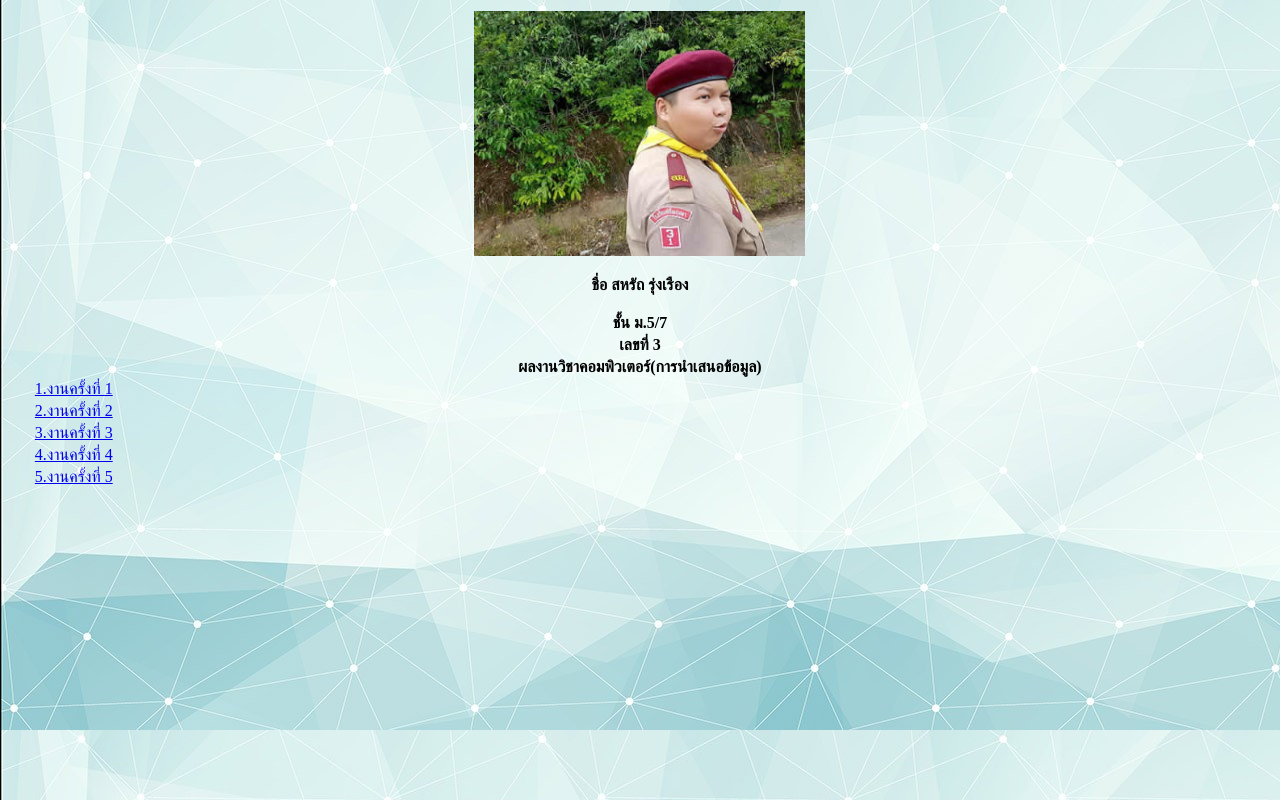
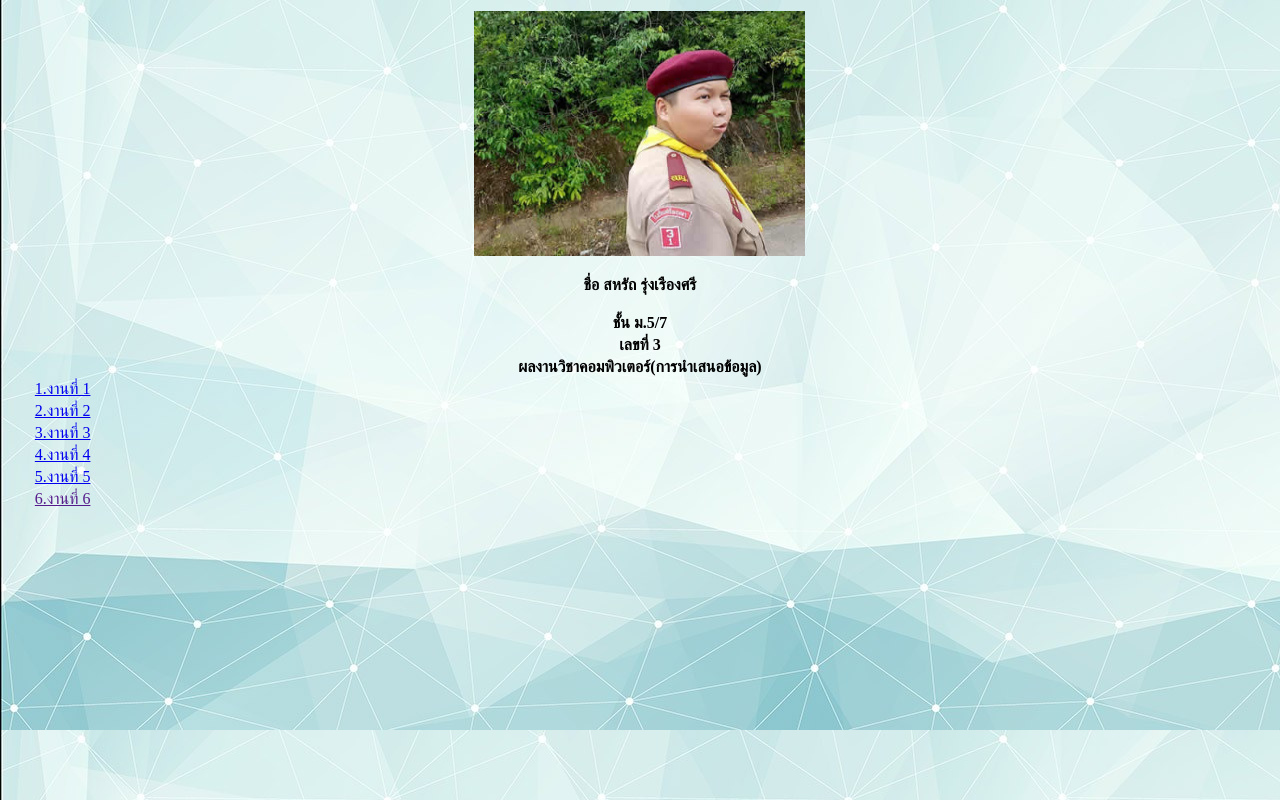
Before and after one commit to sahasah/sahasah.github.io, a plain HTML site: page index.html in a window 1280 px wide. Drawn offline with Linux system fonts and the light colour scheme.

Commit message:
Update index.html

```diff
--- a/index.html
+++ b/index.html
@@ -19,7 +19,7 @@ body {
   </tr>
   <tr>
     <td>&nbsp;</td>
-    <td align="center"><p><strong>ชื่อ สหรัถ รุ่งเรือง</strong></p></td>
+    <td align="center"><p><strong>ชื่อ สหรัถ รุ่งเรืองศรี</strong></p></td>
     <td>&nbsp;</td>
   </tr>
   <tr>
@@ -39,27 +39,32 @@ body {
   </tr>
   <tr>
     <td>&nbsp;</td>
-    <td><a href="https://sahasah.github.io/zombierun/" target="_blank">1.งานครั้งที่ 1</a></td>
+    <td><a href="https://sahasah.github.io/zombierun/" target="_blank">1.งานที่ 1</a></td>
     <td>&nbsp;</td>
   </tr>
   <tr>
     <td>&nbsp;</td>
-    <td><a href="https://sahasah.github.io/fruitg/" target="_blank">2.งานครั้งที่ 2</a></td>
+    <td><a href="https://sahasah.github.io/fruitg/" target="_blank">2.งานที่ 2</a></td>
     <td>&nbsp;</td>
   </tr>
   <tr>
     <td>&nbsp;</td>
-    <td><a href="https://sahasah.github.io/animation/" target="_blank">3.งานครั้งที่ 3</a></td>
+    <td><a href="https://sahasah.github.io/animation/" target="_blank">3.งานที่ 3</a></td>
     <td>&nbsp;</td>
   </tr>
   <tr>
     <td>&nbsp;</td>
-    <td><a href="https://sahasah.github.io/game-test/" target="_blank">4.งานครั้งที่ 4</a></td>
+    <td><a href="https://sahasah.github.io/game-test/" target="_blank">4.งานที่ 4</a></td>
     <td>&nbsp;</td>
   </tr>
   <tr>
     <td>&nbsp;</td>
-    <td><a href="https://sahasah.github.io/farm/" target="_blank">5.งานครั้งที่ 5</a></td>
+    <td><a href="https://sahasah.github.io/farm/" target="_blank">5.งานที่ 5</a></td>
+    <td>&nbsp;</td>
+  </tr>
+  <tr>
+    <td>&nbsp;</td>
+    <td><a href="" target="_blank">6.งานที่ 6</a></td>
     <td>&nbsp;</td>
   </tr>
 </table>
```
